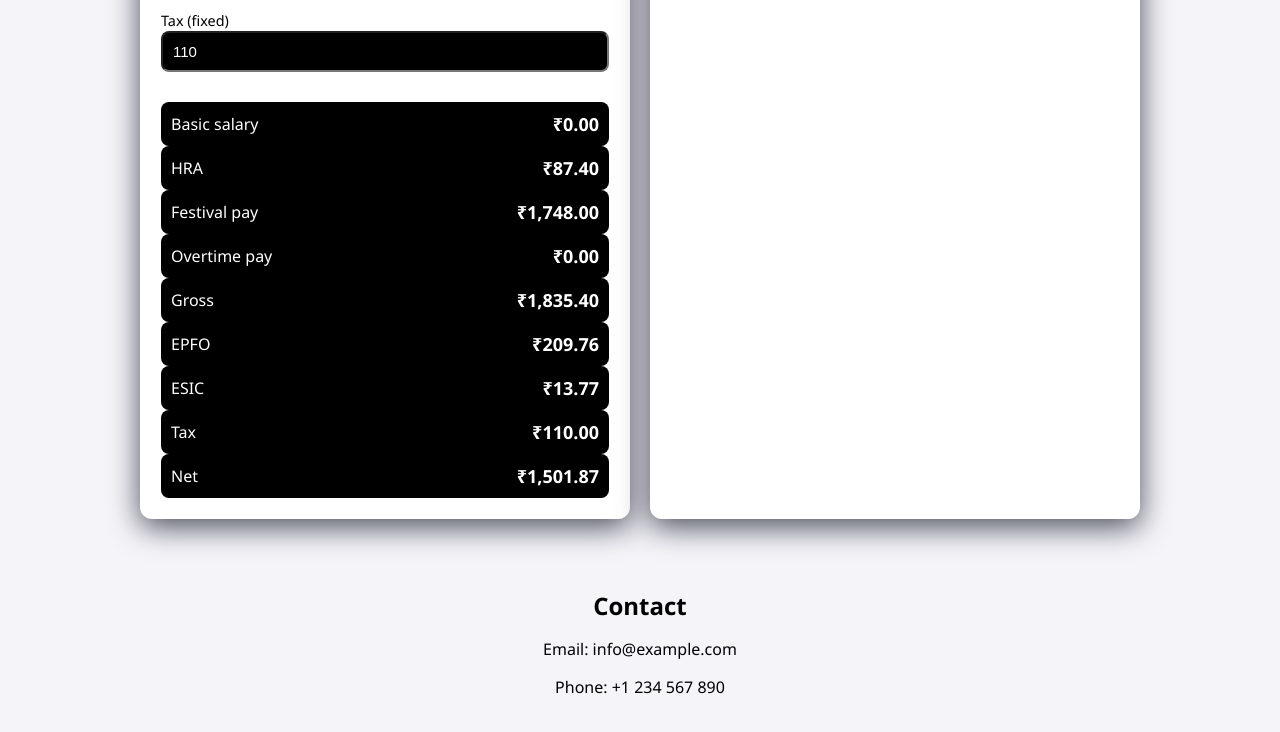
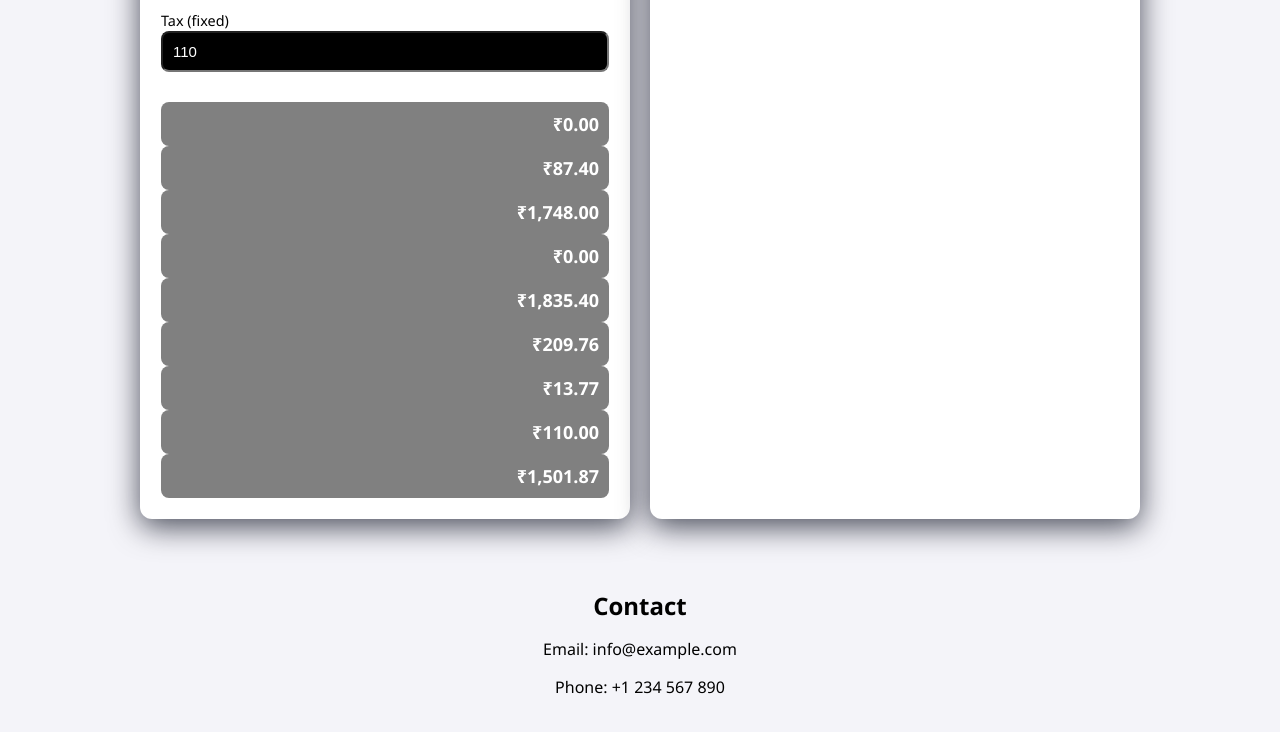
Before and after one commit to DonDas55/Animesh, a plain HTML site: page home.html in a window 1280 px wide. Shown: the part 2327-3059 px from the top of the page. Drawn offline with Linux system fonts and the light colour scheme; sample sign-in values are in the browser's storage.

Commit message:
Update home.html

```diff
--- a/home.html
+++ b/home.html
@@ -164,9 +164,9 @@ button.logout:hover { background:#ff1e2e; }
 .about-card { background:#ffffff; border-radius:12px; padding:20px; border:1px solid rgba(255,255,255,0.03); flex:1 1 400px; min-width:360px; box-shadow:0 8px 30px rgba(2,6,23,0.7); }
 .field{margin-bottom:12px;text-align: left;}
 input[type=number]{width:100%;padding:10px;border-radius:8px;border:1px solid #00000;background:#000000;color:#ffffff;font-size:15px;}
-.line{display:flex;justify-content:space-between;align-items:center;padding:10px;border-radius:8px;background:#000000;color: #ffffff;}
+.line{display:flex;justify-content:space-between;align-items:center;padding:10px;border-radius:8px;background:#808080;color: #ffffff;}
 .big{font-weight:700;font-size:18px;}
-.muted{color:#ffffff;}
+.muted{color:#808080;}
 .calendar { width:100%; border:1px solid #ccc; border-radius:10px; padding:20px; background:#fff; margin-top:20px; }
 .calendar-header { display:flex; justify-content:space-between; align-items:center; margin-bottom:10px; }
 .calendar-header button { background-color: #007BFF; color:white; border:none; padding:5px 10px; border-radius:5px; cursor:pointer; }
```
